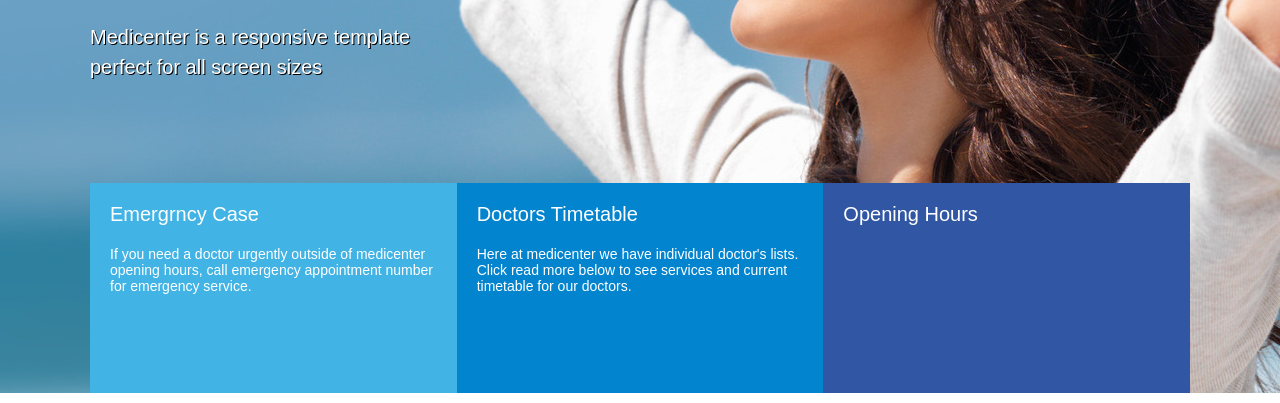
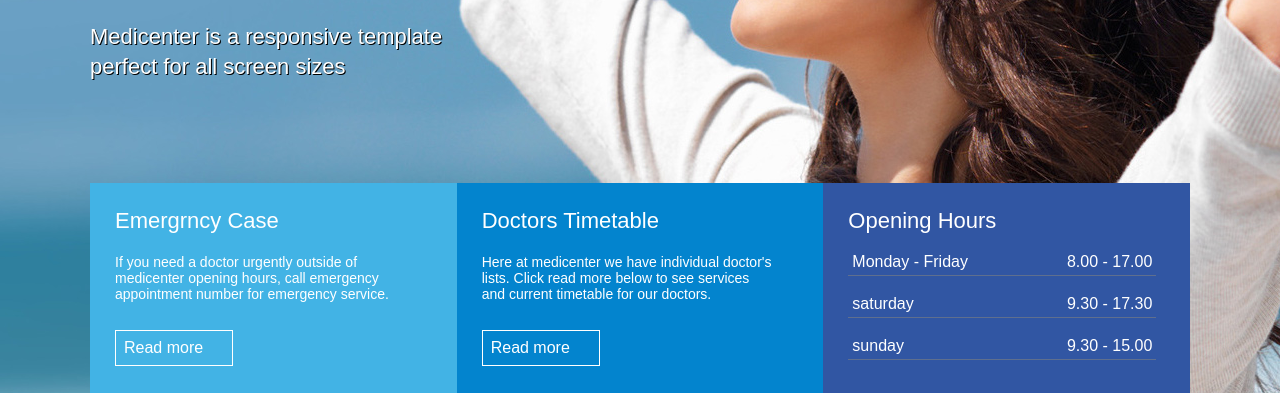
Before and after one commit to vinyciosg/Projeto-Flexbox, a plain HTML site: page index.html in a window 1280 px wide. Shown: the part 397-800 px from the top of the page. Drawn offline with Linux system fonts and the light colour scheme.

Commit message:
concluindo a baceça do site

```diff
--- a/index.html
+++ b/index.html
@@ -29,22 +29,37 @@
        <div class="container2">
          <div class="texto">
             <h1 class="h1">Top notch experience</h1>
-            <h2 class="paragrafo">Medicenter is a responsive template <br>  perfect for all screen sizes</h2>
+            <h2 class="paragrafo">Medicenter is a responsive template <br> perfect for all screen sizes</h2>
          </div>
          <div class="quadros">
             <div class="quadro1">
                 <div class="banner-titulo"> Emergrncy Case</div>
-                <div class="banner-texto">If you need a doctor urgently outside of medicenter opening hours, call emergency appointment number for emergency service.</div>
+                <div class="banner-texto">If you need a doctor urgently outside of <br> medicenter opening hours, call emergency <br>appointment number for emergency service.</div>
+                <a href="#">Read more</a>
             </div>
             <div class="quadro2">
                 <div class="banner-titulo">Doctors Timetable</div>
-                <div class="banner-texto">Here at medicenter we have individual doctor's lists. Click read more below to see services and current timetable for our doctors.</div>
+                <div class="banner-texto">Here at medicenter we have individual doctor's <br> lists. Click read more below to see services <br> and current timetable for our doctors.</div>
+                <a href="#">Read more</a>
             </div>
             <div class="quadro3">
             <div class="banner-titulo">Opening Hours</div>
-            </div>
-
-         </div>
+           <div class="lista">
+            <ul>
+                <li class="lista1">
+                    <p>Monday - Friday</p>
+                    <p class="numero">8.00 - 17.00</p>
+                </li>
+                <li class="lista2">
+                    <p>saturday</p>
+                    <p class="numero">9.30 - 17.30</p>
+                </li>
+                <li class="lista3">
+                    <p>sunday</p>
+                    <p class="numero">9.30 - 15.00</p>
+                </li>
+            </ul>
+           </div>
        </div>
    </section>
 </body>
--- a/template.css
+++ b/template.css
@@ -1,4 +1,7 @@
 @charset "UTF-8";
+
+
+
 
 * {
     margin: 0px;
@@ -83,7 +86,7 @@ nav a:hover {
 
 .texto h2 {
     color: white;
-    font-size: 20px;
+    font-size: 22px;
     text-shadow: 1px 1px 0px black;
     width: 400px;
     margin-top: 25px;
@@ -99,11 +102,10 @@ nav a:hover {
 }
 
 .quadro1,
-.quadro2,
-.quadro3 {
+.quadro2 {
     flex: 1;
     color: white;
-    padding: 20px;
+    padding: 25px;
 }
 
 .quadro1 {
@@ -118,11 +120,14 @@ nav a:hover {
 
 .quadro3 {
    background-color: #3156A3;
+   flex: 1;
+   color: white;
+   padding: 25px;
 
 }
 
 .banner-titulo {
-    font-size: 20px;
+    font-size: 22px;
 }
 
 .banner-texto {
@@ -130,3 +135,50 @@ nav a:hover {
       margin-top: 20px;
       margin-bottom: 20px;
 }
+
+.botao {
+    width: 100px;
+    border: 1px solid white;
+    padding: 8px;
+}
+
+.quadros a {
+    border: 1px solid white;
+    color: white;
+    display: inline-block;
+    width: 100px;
+    margin-top: 8px;
+    padding: 8px;
+    text-decoration: none;
+}
+
+.quadros a:hover {
+    color: black;
+    background-color: white;
+    transition: 0.3s;
+}
+
+.lista {
+    display: flex;
+
+
+}
+
+.lista1,
+.lista2,
+.lista3 {
+    width: 300px;
+    padding: 4px;
+    list-style-type: none;
+    display: flex;
+    border-bottom: 1px solid rgba(128, 128, 128, 0.584);
+    margin-top: 15px;
+}
+
+.lista p {
+    width: 100%;
+}
+
+.numero {
+   text-align: right;
+}
```
